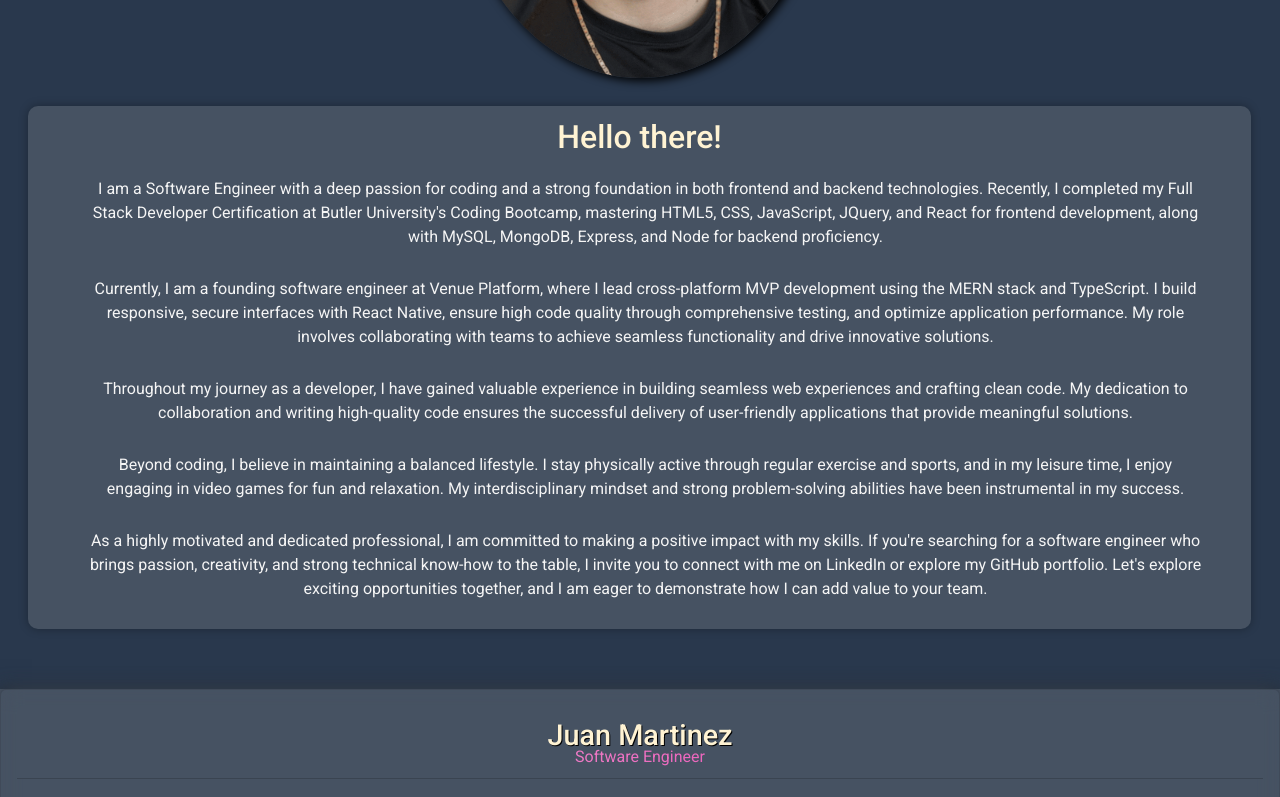
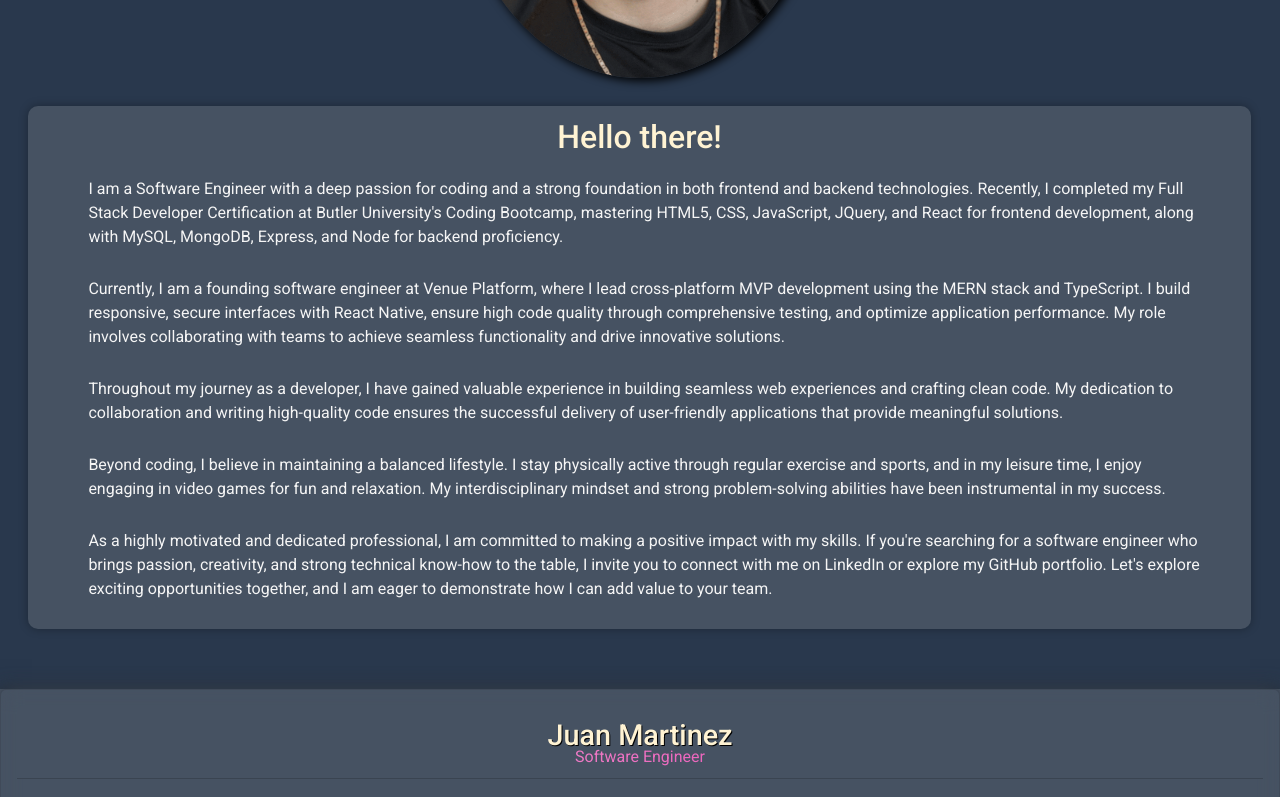
Before and after one commit to JuanMartinez503/React-portfolio, a React (Vite) app: page /about in a window 1280 px wide. Shown: the part 522-1319 px from the top of the page. Built offline with nearby package versions, Linux system fonts and the light colour scheme.

Commit message:
Fix formatting in About.jsx

```diff
--- a/src/pages/About.jsx
+++ b/src/pages/About.jsx
@@ -15,7 +15,7 @@ export default function About() {
       />
       <div data-aos="flip-left" className="about-sec-cont">
         <h2 className="text-center">Hello there!</h2>
-        <div className="text-center">
+        <div >
         <p>
     I am a Software Engineer with a deep passion for coding and a strong foundation in both frontend and backend technologies. Recently, I completed my Full Stack Developer Certification at Butler University's Coding Bootcamp, mastering HTML5, CSS, JavaScript, JQuery, and React for frontend development, along with MySQL, MongoDB, Express, and Node for backend proficiency.
 </p>
```
